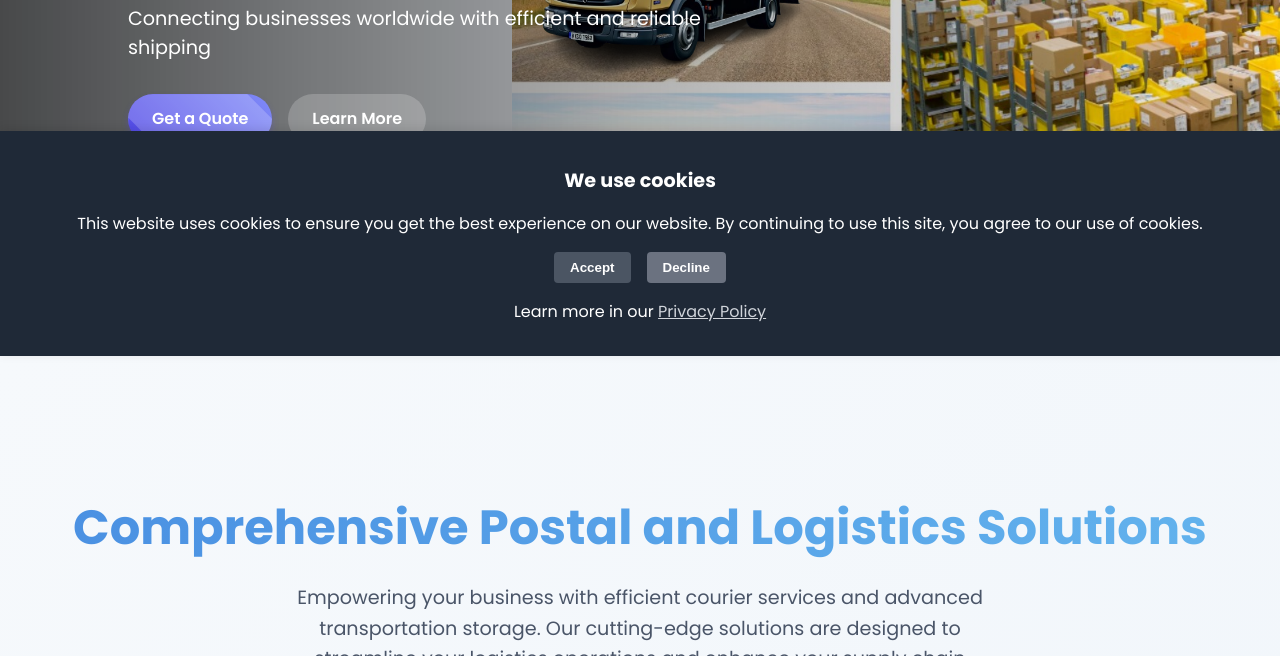
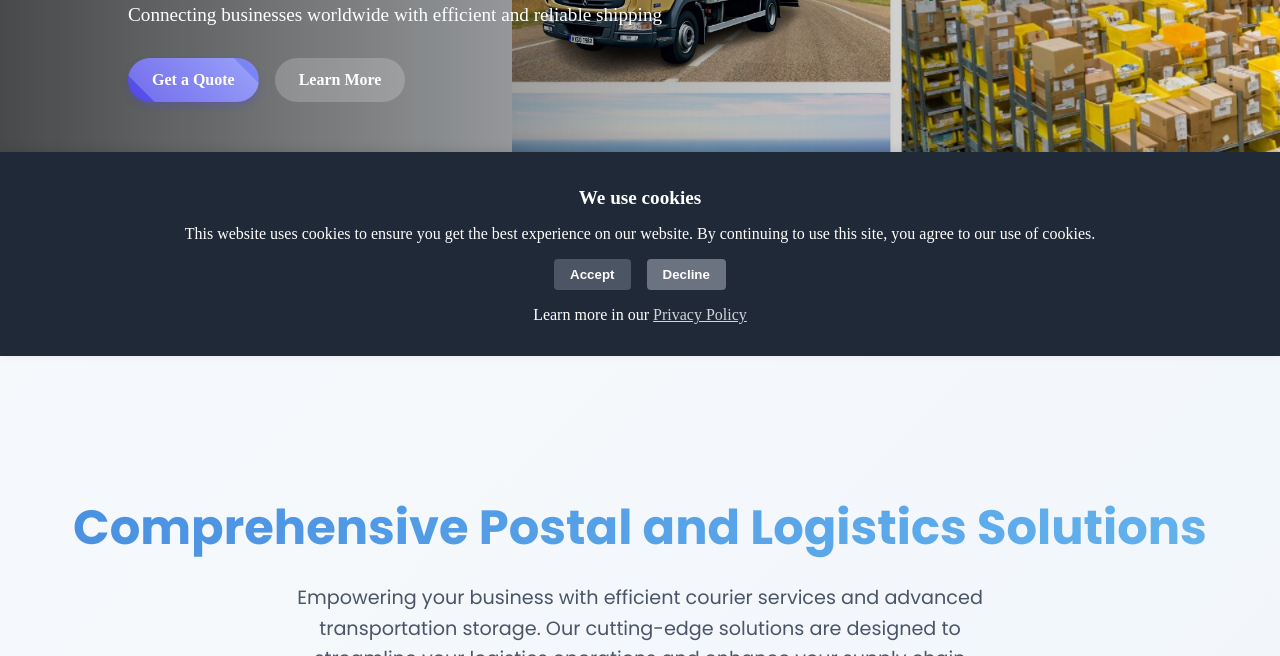
Before and after one commit to xPhoenixUAx/delivery, a plain HTML site: page index.html in a window 1280 px wide. Shown: the part 444-1100 px from the top of the page. Drawn offline with Linux system fonts and the light colour scheme.

Commit message:
Update header.css

```diff
--- a/css/header.css
+++ b/css/header.css
@@ -6,12 +6,6 @@
   --tertiary-color: #c7d2fe;
   --text-color: #333;
   --background-color: #ffffff;
-}
-
-body {
-  font-family: "Poppins", sans-serif;
-  margin: 0;
-  padding: 0;
 }
 
 .header {
```
